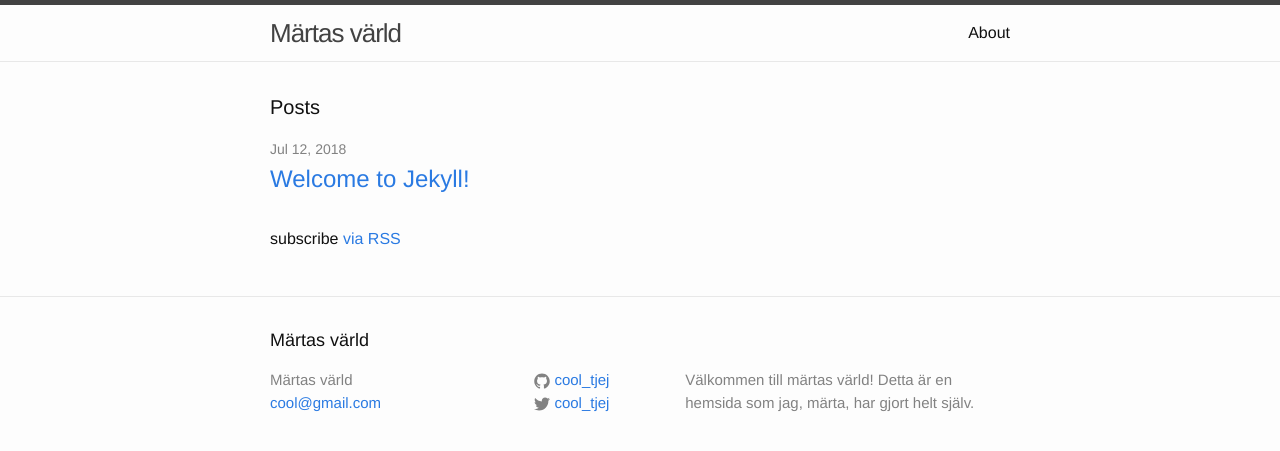
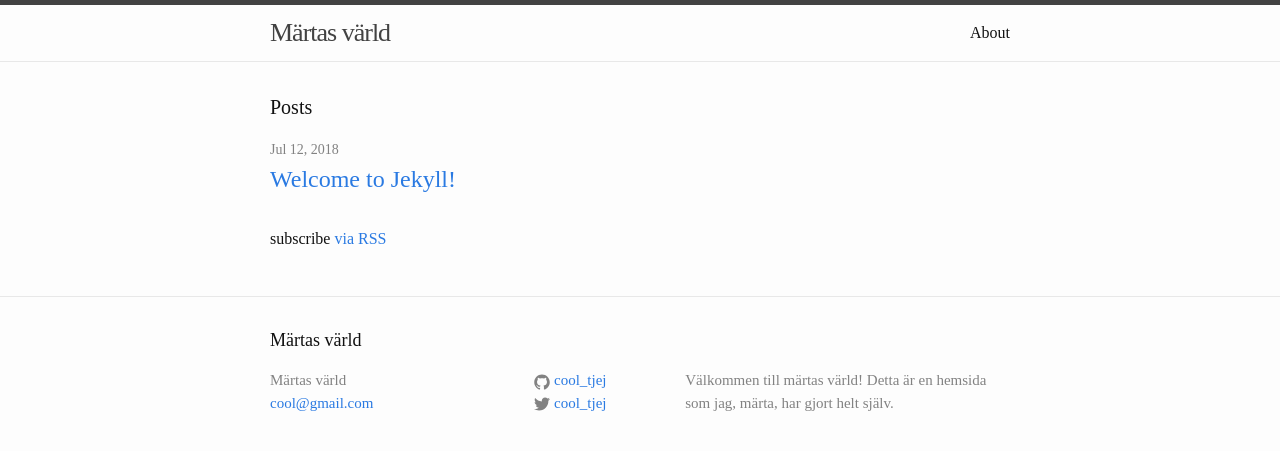
Before and after one commit to martan8/martan8.github.io, a Jekyll site: the page built from index.html, in a window 1280 px wide. Shown: the top 451 px of the page. Built offline with Jekyll 4.4.1, drawn with Linux system fonts in a browser that asks for light colours.

Commit message:
Update main.scss

```diff
--- a/css/main.scss
+++ b/css/main.scss
@@ -6,7 +6,7 @@
 
 
 // Our variables
-$base-font-family: "Helvetica Neue", Helvetica, Arial, sans-serif;
+$base-font-family: "Times New Roman", Times New Roman, serif;
 $base-font-size:   16px;
 $base-font-weight: 400;
 $small-font-size:  $base-font-size * 0.875;
```
